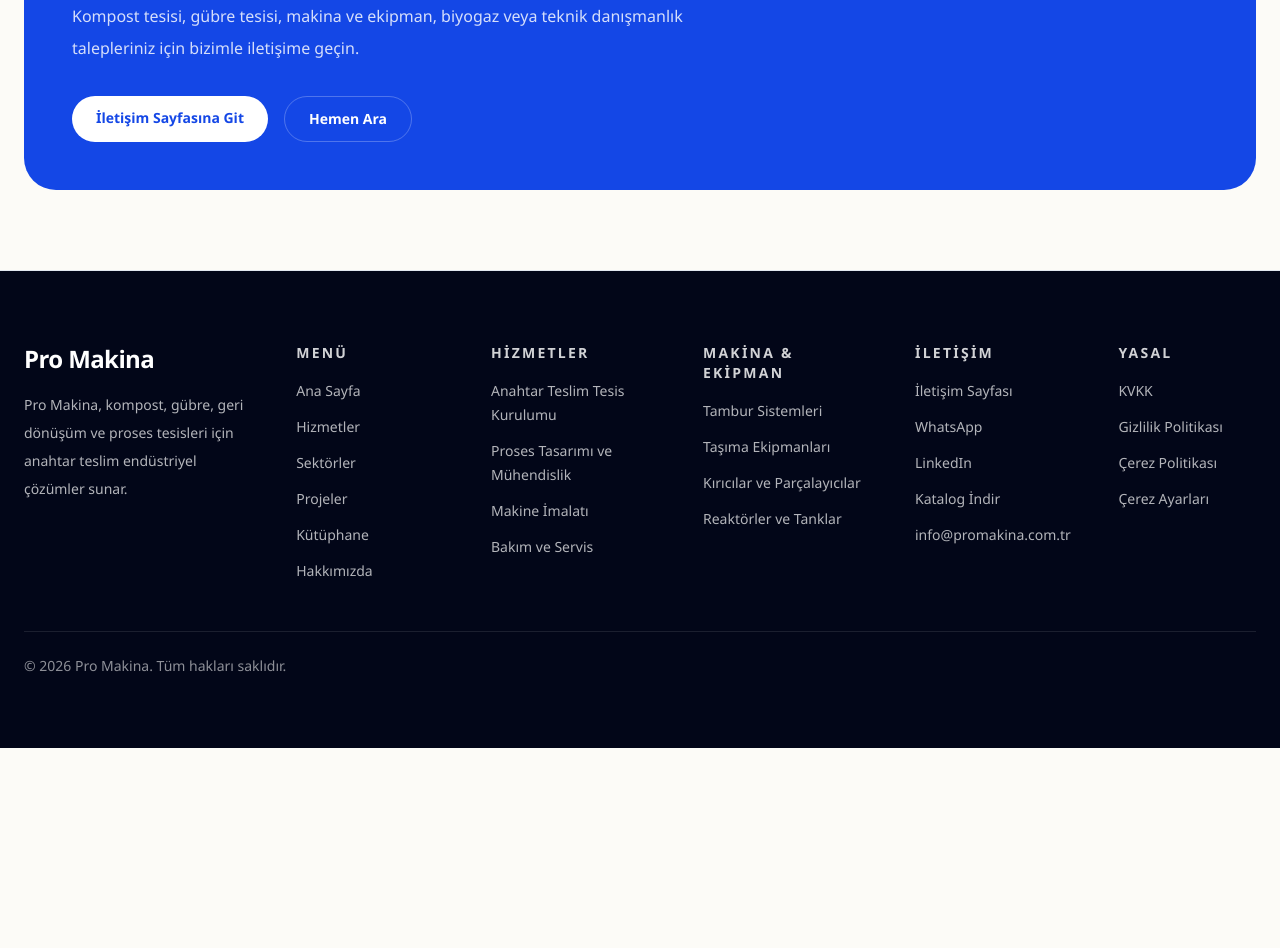
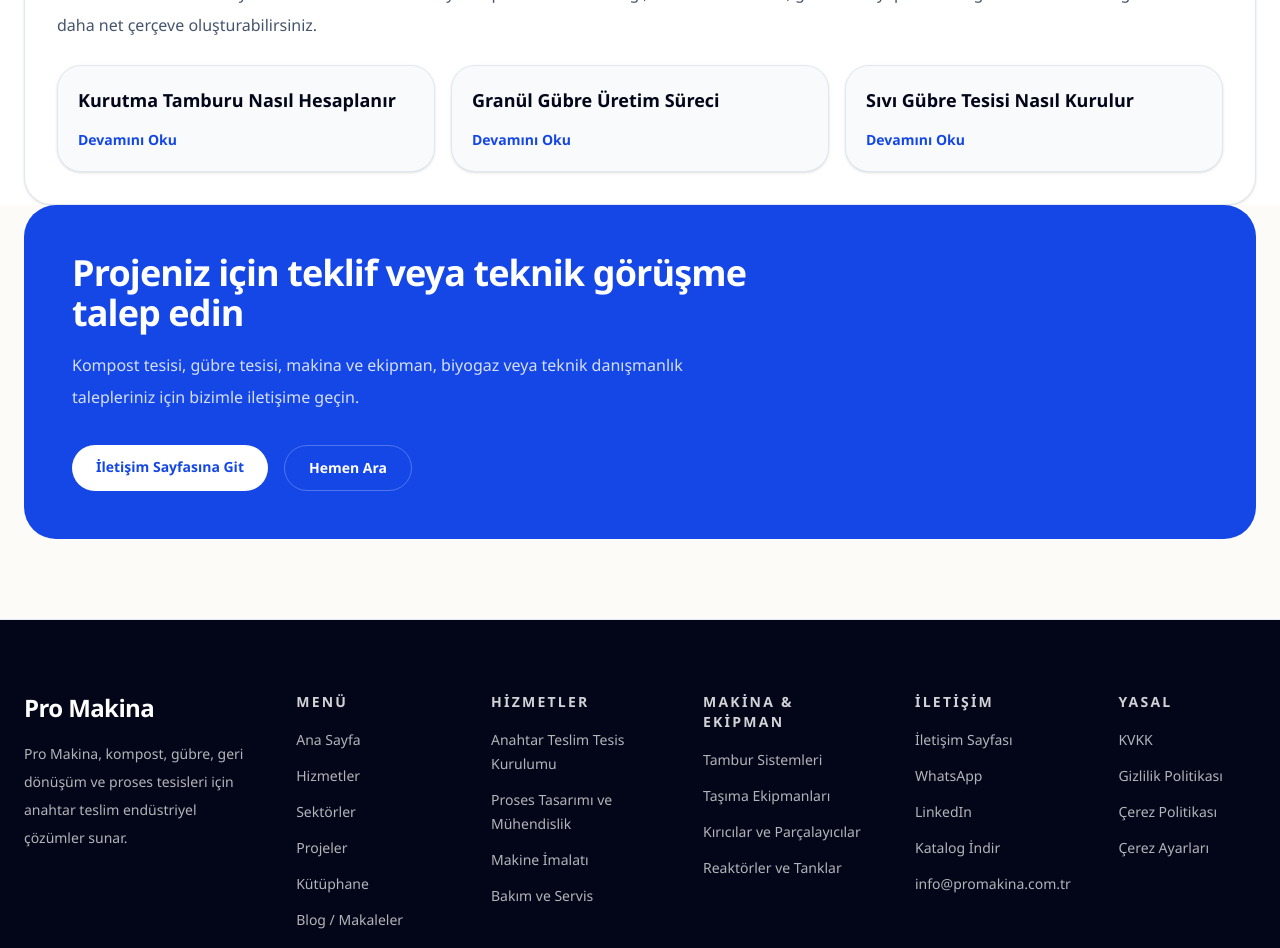
Before and after one commit to hasan-262626/promakina-site, a Next.js app: page /hizmetler in a window 1280 px wide. Shown: the part 2940-3888 px from the top of the page. Before the commit the page ends 3688 px from the top, so only its background shows below. Built offline with nearby package versions, Linux system fonts and the light colour scheme.

Commit message:
blog ve ana sayfa seo ic link guclendirme

```diff
--- a/app/components/site-footer-cta.tsx
+++ b/app/components/site-footer-cta.tsx
@@ -97,6 +97,11 @@
                 <li>
                   <Link href="/kutuphane" className="transition hover:text-white">
                     {trText("Kütüphane")}
+                  </Link>
+                </li>
+                <li>
+                  <Link href="/kutuphane/blog" className="transition hover:text-white">
+                    Blog / Makaleler
                   </Link>
                 </li>
                 <li>
--- a/app/hizmetler/page.tsx
+++ b/app/hizmetler/page.tsx
@@ -170,6 +170,45 @@
               sayfalarımız üzerinden detaylı teknik ve yatırım içeriklerini inceleyebilirsiniz.
             </p>
           </div>
+          <div className="mt-10 rounded-[28px] border border-slate-200 bg-white p-6 shadow-sm sm:p-8">
+            <h2 className="text-2xl font-semibold tracking-tight text-slate-950">
+              Teknik İçerikler
+            </h2>
+            <p className="mt-4 text-sm leading-8 text-slate-600 sm:text-base">
+              Hizmet kararını destekleyen teknik makaleleri inceleyerek proses mühendisliği,
+              kurutma tamburu, granül hat yapısı ve sıvı gübre üretim mantığı hakkında daha
+              net çerçeve oluşturabilirsiniz.
+            </p>
+            <div className="mt-6 grid gap-4 md:grid-cols-2 xl:grid-cols-3">
+              <Link
+                href="/kutuphane/blog/kurutma-tamburu-nasil-hesaplanir"
+                className="group rounded-[24px] border border-slate-200 bg-slate-50 p-5 shadow-sm transition hover:-translate-y-1 hover:border-blue-200 hover:bg-white hover:shadow-[0_18px_45px_rgba(15,23,42,0.08)]"
+              >
+                <h3 className="text-lg font-semibold text-slate-950">Kurutma Tamburu Nasıl Hesaplanır</h3>
+                <span className="mt-4 inline-flex text-sm font-semibold text-blue-700 transition group-hover:text-blue-800">
+                  Devamını Oku
+                </span>
+              </Link>
+              <Link
+                href="/kutuphane/blog/granul-gubre-uretim-sureci"
+                className="group rounded-[24px] border border-slate-200 bg-slate-50 p-5 shadow-sm transition hover:-translate-y-1 hover:border-blue-200 hover:bg-white hover:shadow-[0_18px_45px_rgba(15,23,42,0.08)]"
+              >
+                <h3 className="text-lg font-semibold text-slate-950">Granül Gübre Üretim Süreci</h3>
+                <span className="mt-4 inline-flex text-sm font-semibold text-blue-700 transition group-hover:text-blue-800">
+                  Devamını Oku
+                </span>
+              </Link>
+              <Link
+                href="/kutuphane/blog/sivi-gubre-tesisi-nasil-kurulur"
+                className="group rounded-[24px] border border-slate-200 bg-slate-50 p-5 shadow-sm transition hover:-translate-y-1 hover:border-blue-200 hover:bg-white hover:shadow-[0_18px_45px_rgba(15,23,42,0.08)]"
+              >
+                <h3 className="text-lg font-semibold text-slate-950">Sıvı Gübre Tesisi Nasıl Kurulur</h3>
+                <span className="mt-4 inline-flex text-sm font-semibold text-blue-700 transition group-hover:text-blue-800">
+                  Devamını Oku
+                </span>
+              </Link>
+            </div>
+          </div>
         </div>
       </section>
     </main>
--- /dev/null
+++ b/app/kutuphane/blog/granul-gubre-uretim-sureci/page.tsx
@@ -0,0 +1,2 @@
+export { metadata } from "../../granul-gubre-uretim-sureci/page";
+export { default } from "../../granul-gubre-uretim-sureci/page";
--- /dev/null
+++ b/app/kutuphane/blog/sivi-gubre-tesisi-nasil-kurulur/page.tsx
@@ -0,0 +1,2 @@
+export { metadata } from "../../sivi-gubre-uretim-tesisi-nasil-kurulur/page";
+export { default } from "../../sivi-gubre-uretim-tesisi-nasil-kurulur/page";
--- a/app/makinalar-ekipman/page.tsx
+++ b/app/makinalar-ekipman/page.tsx
@@ -169,6 +169,26 @@
         </div>
       </section>
 
+      <section className="pb-10 sm:pb-14">
+        <div className="site-container">
+          <div className="rounded-[28px] border border-slate-200 bg-white p-6 shadow-sm sm:p-8">
+            <h2 className="text-2xl font-semibold tracking-tight text-slate-950">
+              Blog / Makaleler
+            </h2>
+            <p className="mt-4 text-sm leading-8 text-slate-600 sm:text-base">
+              Ekipman seçimini yalnız ürün kataloğu üzerinden değil, gerçek proses davranışı
+              üzerinden değerlendirmek isterseniz{" "}
+              <Link href="/kutuphane/blog" className="font-semibold text-blue-700 hover:text-blue-800">
+                blog / makaleler
+              </Link>{" "}
+              sayfamızdaki teknik içerikleri inceleyebilirsiniz. Kurutma tamburu hesabı,
+              helezon konveyör kapasitesi ve granül gübre üretim süreci gibi başlıklar,
+              makina seçimi kararını daha güvenli hale getirir.
+            </p>
+          </div>
+        </div>
+      </section>
+
       <section className="pb-16 sm:pb-20">
         <div className="site-container">
           <div className="rounded-[32px] bg-blue-700 px-6 py-10 text-white shadow-[0_28px_90px_rgba(37,99,235,0.25)] sm:px-8 sm:py-12 md:px-12">
--- a/app/page.tsx
+++ b/app/page.tsx
@@ -38,19 +38,19 @@
 const featuredKnowledgeArticles = [
   {
     title: "Organomineral Gübre Tesisi Maliyeti",
-    href: "/kutuphane/organomineral-gubre-tesisi-maliyeti",
+    href: "/kutuphane/blog",
   },
   {
     title: "Granül Gübre Üretim Süreci",
-    href: "/kutuphane/granul-gubre-uretim-sureci",
+    href: "/kutuphane/blog",
   },
   {
     title: "Sıvı Gübre Üretim Tesisi Nasıl Kurulur?",
-    href: "/kutuphane/sivi-gubre-uretim-tesisi-nasil-kurulur",
+    href: "/kutuphane/blog",
   },
   {
     title: "Kurutma Tamburu Tasarım Kriterleri",
-    href: "/kutuphane/kurutma-tamburu-tasarim-kriterleri",
+    href: "/kutuphane/blog",
   },
 ];
 
--- a/app/sektorler/page.tsx
+++ b/app/sektorler/page.tsx
@@ -154,6 +154,20 @@
               </div>
             </div>
           </div>
+          <div className="mt-10 rounded-[28px] border border-slate-200 bg-white p-6 shadow-sm sm:p-8">
+            <h2 className="text-2xl font-semibold tracking-tight text-slate-950">
+              Blog / Makaleler
+            </h2>
+            <p className="mt-4 text-sm leading-8 text-slate-600 sm:text-base">
+              Gübre, kompost, organik atık, biyogaz ve proses endüstrilerinde yatırım kararı
+              verirken teknik içerik desteği almak için{" "}
+              <Link href="/kutuphane/blog" className="font-semibold text-blue-700 hover:text-blue-800">
+                blog / makaleler
+              </Link>{" "}
+              sayfamızı inceleyebilirsiniz. Buradaki yazılar, sektör ihtiyaçlarını ekipman ve
+              proses mantığıyla birlikte okumaya yardımcı olur.
+            </p>
+          </div>
         </div>
       </section>
     </main>
```
